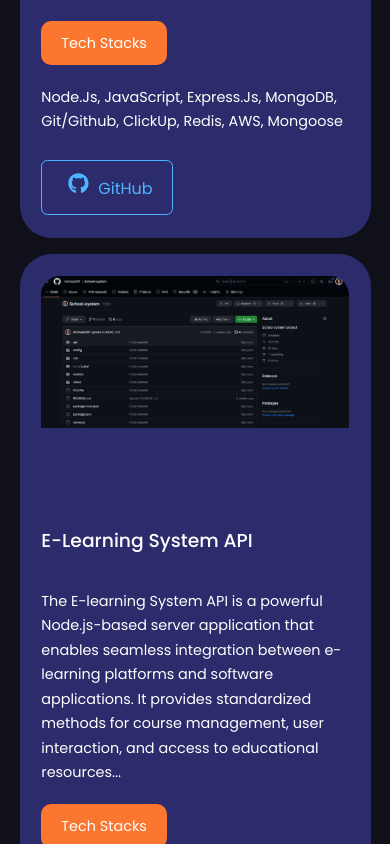
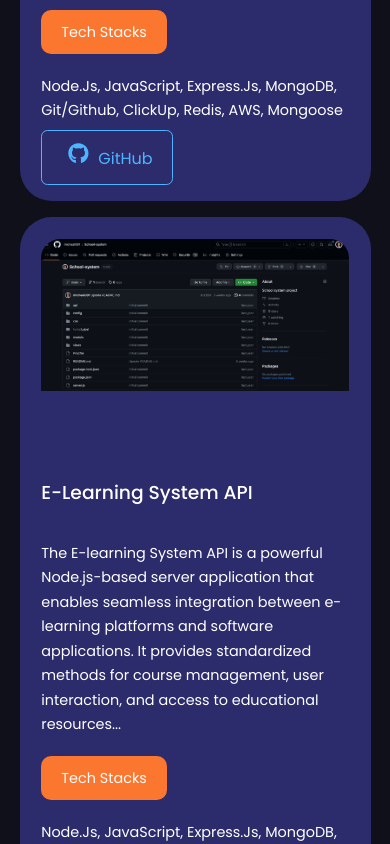
Before and after one commit to micheal081/michealdev, a React (Create React App) app: page / in a window 390 px wide. Shown: the part 2980-3824 px from the top of the page. Built offline with nearby package versions, Linux system fonts and the light colour scheme.

Commit message:
Removed bottom spacing

```diff
--- a/src/components/portfolio/portfolio.css
+++ b/src/components/portfolio/portfolio.css
@@ -75,6 +75,5 @@
         display: flex;
         gap: 1rem;
         margin-top: 3.5rem;
-        margin-bottom: 2.3rem;
     }
 }
```
